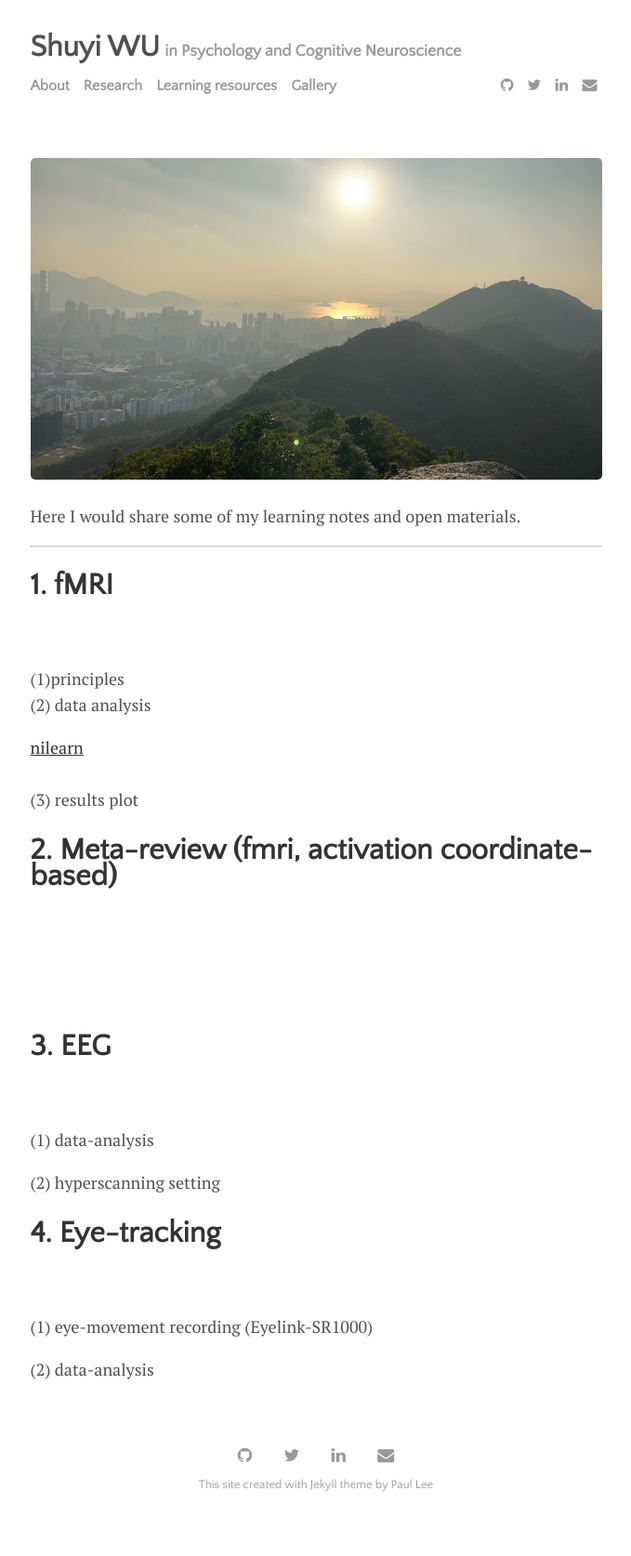
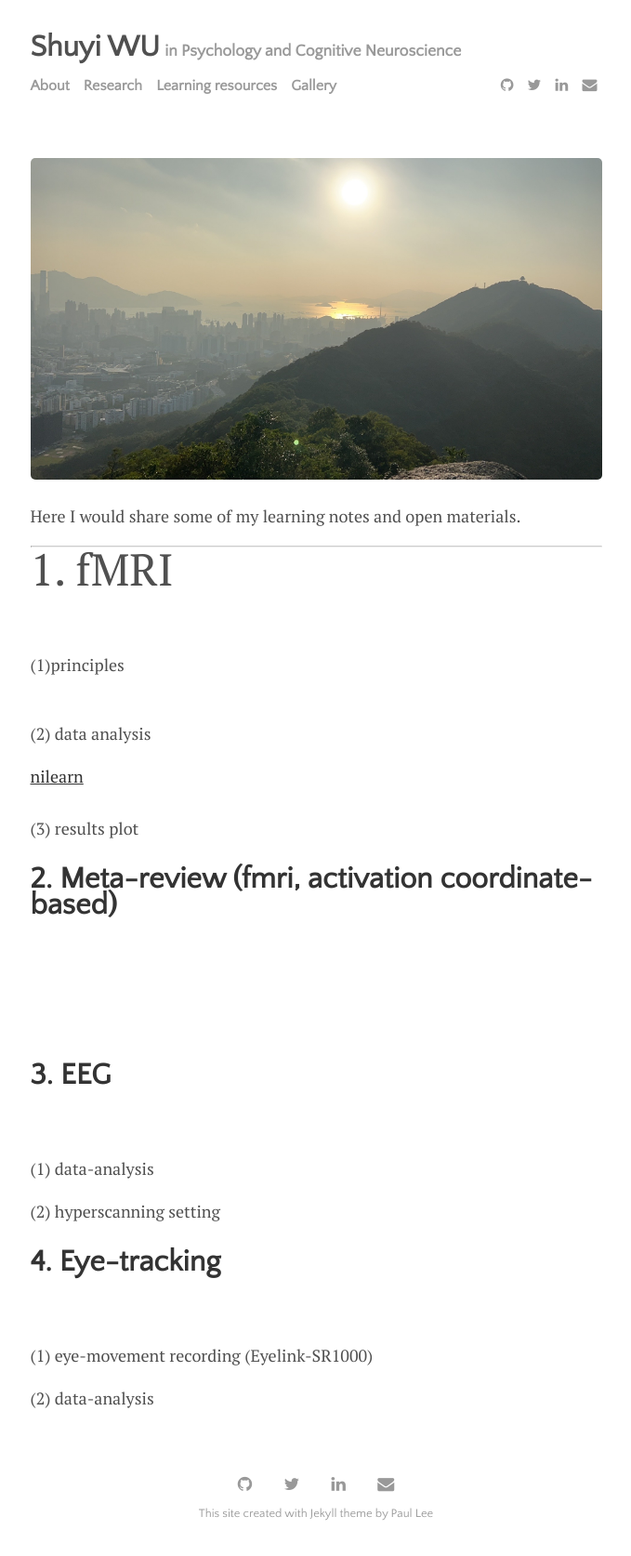
Before and after one commit to wu-shuyi/wu-shuyi.github.io, a Jekyll site: the page built from menu/learning resources.md, in a window 1280 px wide. Shown: the whole page at 93% size, without its empty margins (300-979 px from the left). Built offline with Jekyll 4.4.1, drawn with Linux system fonts in a browser that asks for light colours; before the commit the page ends 1643 px from its top, so only the background shows below that.

Commit message:
Update learning resources.md

```diff
--- a/menu/learning resources.md
+++ b/menu/learning resources.md
@@ -16,9 +16,11 @@ Here I would share some of my learning notes and open materials. <br>
 
 
 
-<h1> 1. fMRI </h1> <br>
+<font size="12">  1. fMRI </font> <br>
 
 (1)principles
+
+
 <br>
 (2) data analysis
 
```
